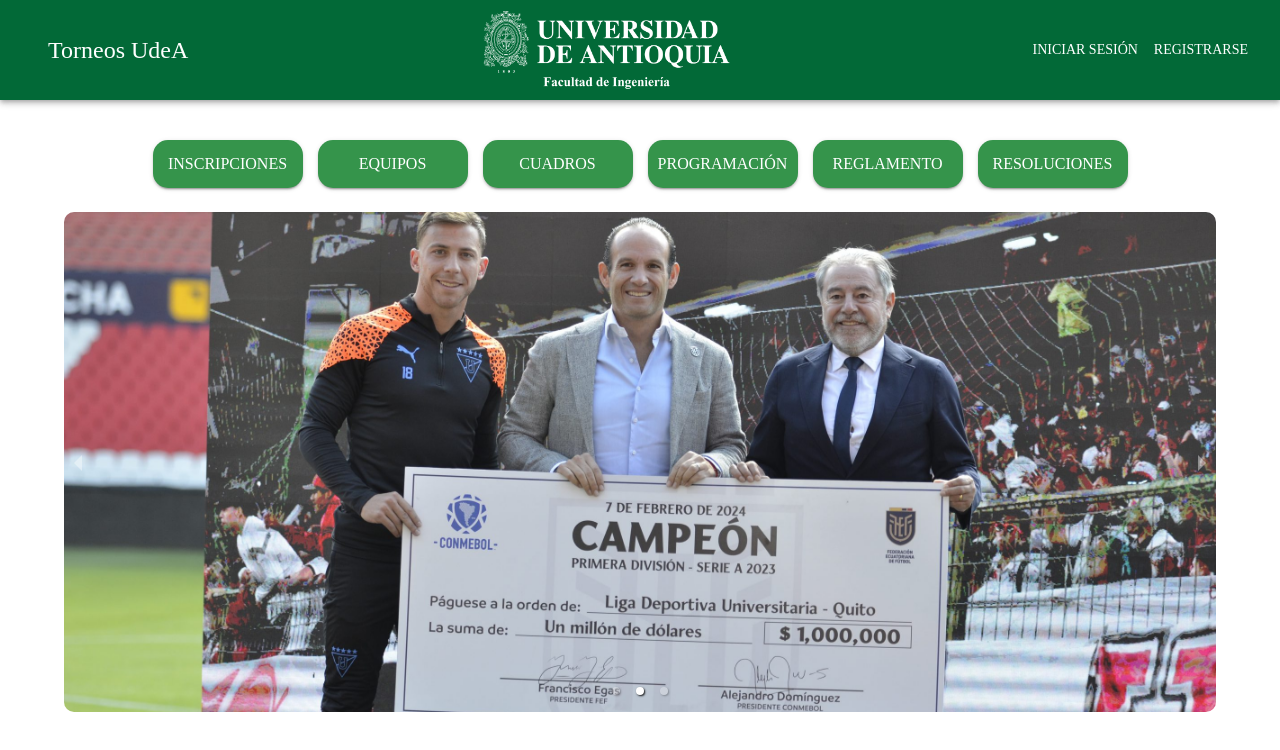
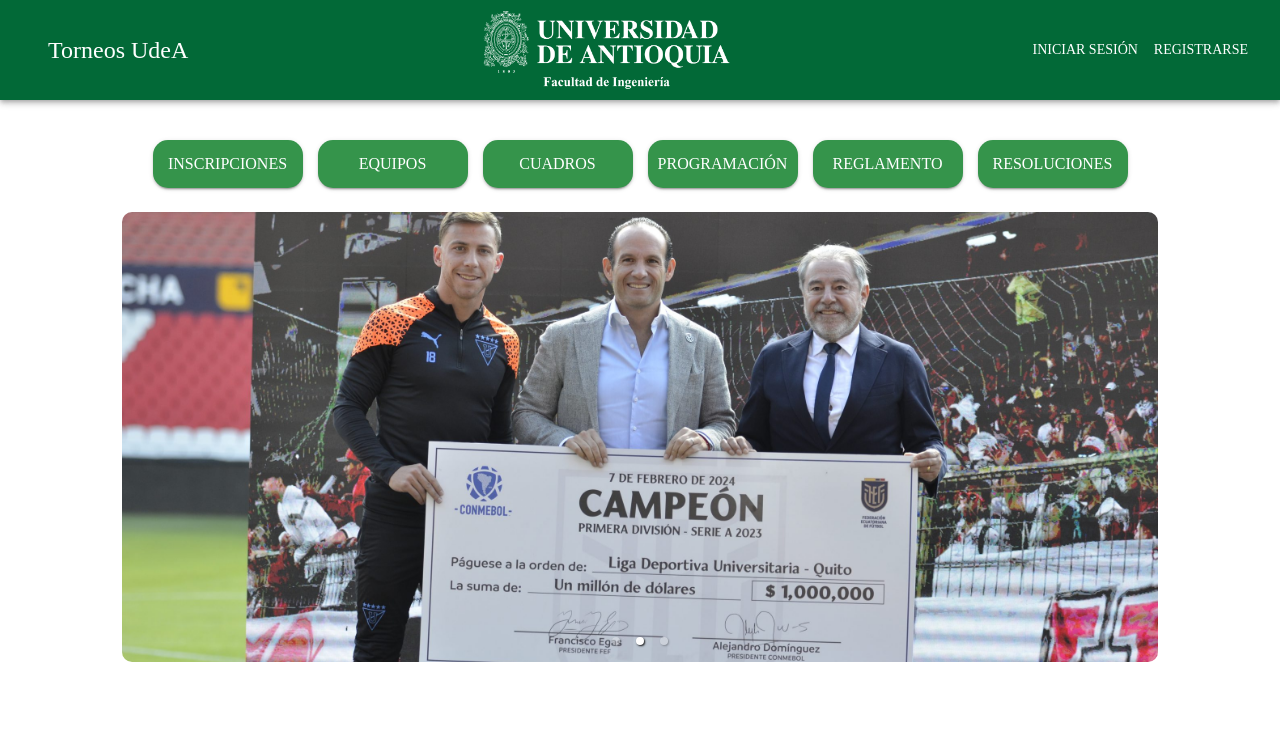
Before and after one commit to Nicolas-carmona16/gestion-torneos, a React (Vite) app in the folder frontend/: page / in a window 1280 px wide. Shown: the top 750 px of the page. Built offline with nearby package versions, Linux system fonts and the light colour scheme; no server answers; some icons are missing.

Commit message:
fix: actualizacion de imagen de index

```diff
--- a/frontend/src/pages/Home.jsx
+++ b/frontend/src/pages/Home.jsx
@@ -76,8 +76,8 @@
                   src={src}
                   alt={`Imagen ${index + 1}`}
                   style={{
-                    width: "100%",
-                    maxHeight: "500px",
+                    width: "90%",
+                    maxHeight: "450px",
                     objectFit: "cover",
                     borderRadius: "10px",
                   }}
```
